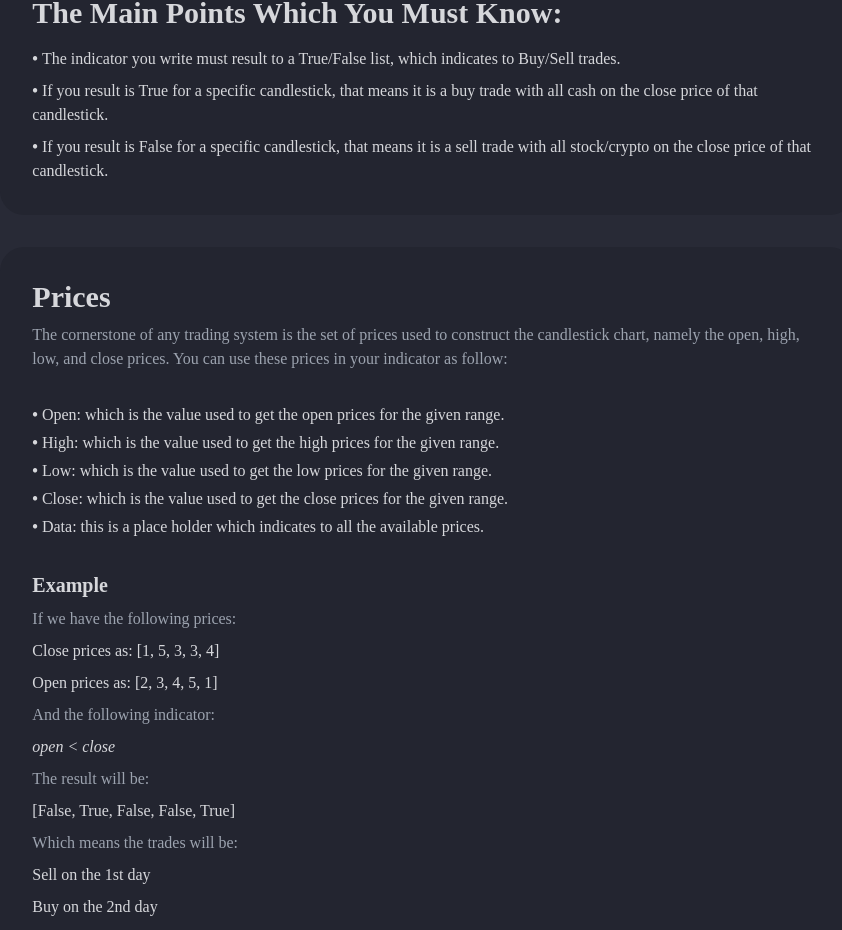
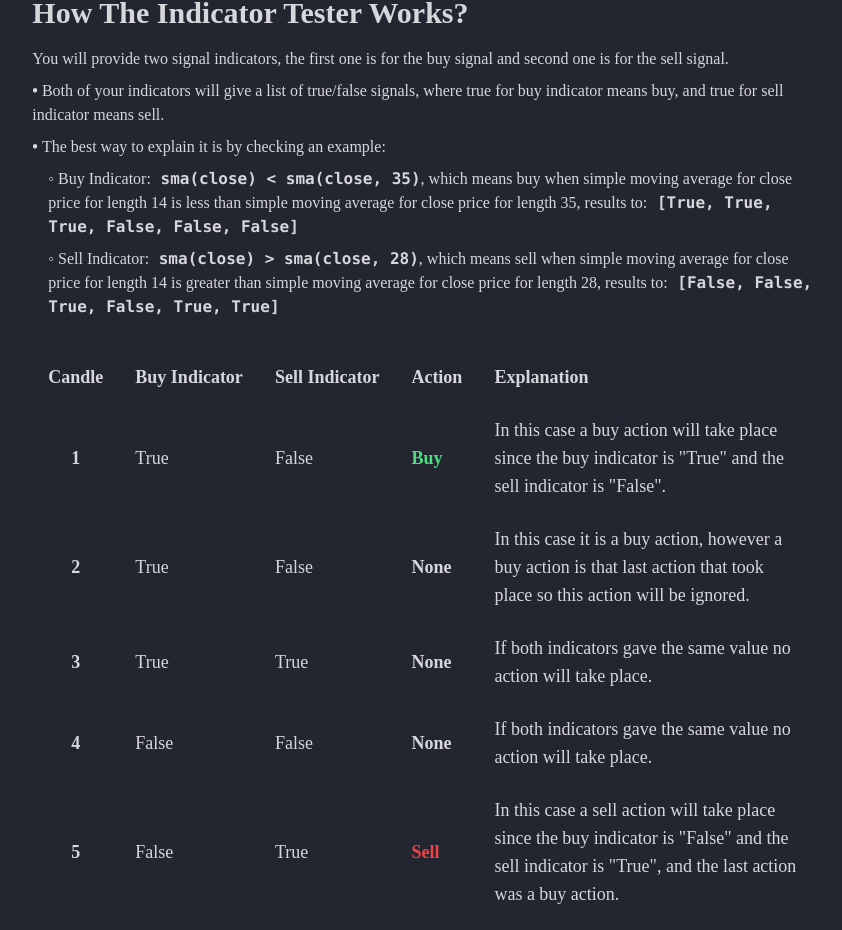
Before and after one commit to IndicatorTester/indicator-teste-ui, a Next.js app: page /guidelines/writing-indicators in a window 1280 px wide. Shown: the part 569-1499 px from the top of the page, without its empty margins (213-1055 px from the left). Built offline with nearby package versions, Linux system fonts and the light colour scheme; no server answers.

Commit message:
Update write indicator guidelines for two indicators support

```diff
--- a/app/features/indicator-tester/FormView.tsx
+++ b/app/features/indicator-tester/FormView.tsx
@@ -354,7 +354,7 @@ const FormView: React.FC<FormViewProps> = ({
                             defaultValue={
                                 buyIndicator.length === 0 ? "" : buyIndicator
                             }
-                            placeholder="Buy If: ex: sma(close) < sma(close, 35)"
+                            placeholder="Buy When. Example: sma(close) < sma(close, 35)"
                             onChange={handleBuyIndicatorChange}
                         ></textarea>
                         {buyIndicatorMessage.length !== 0 ? (
@@ -369,7 +369,7 @@ const FormView: React.FC<FormViewProps> = ({
                             defaultValue={
                                 sellIndicator.length === 0 ? "" : sellIndicator
                             }
-                            placeholder="Sell If: ex: ema(close) < ema(close, 28)"
+                            placeholder="Sell When. Example: sma(close) > sma(open, 28)"
                             onChange={handleSellIndicatorChange}
                         ></textarea>
                         {sellIndicatorMessage.length !== 0 ? (
--- a/app/guidelines/writing-indicators/page.tsx
+++ b/app/guidelines/writing-indicators/page.tsx
@@ -37,26 +37,143 @@ const WritingIndicators = () => {
                 </div>
                 <div className="w-full bg-base-200 p-8 rounded-3xl flex flex-col space-y-4 h-fit">
                     <h1 className="text-3xl font-bold">
-                        The Main Points Which You Must Know:
+                        How The Indicator Tester Works?
                     </h1>
                     <div className="flex flex-col space-y-2">
                         <p>
-                            <span className="font-black">• </span>The indicator
-                            you write must result to a True/False list, which
-                            indicates to Buy/Sell trades.
+                            You will provide two signal indicators, the first
+                            one is for the buy signal and second one is for the
+                            sell signal.
                         </p>
                         <p>
-                            <span className="font-black">• </span>If you result
-                            is True for a specific candlestick, that means it is
-                            a buy trade with all cash on the close price of that
-                            candlestick.
+                            <span className="font-black">• </span>Both of your
+                            indicators will give a list of true/false signals,
+                            where true for buy indicator means buy, and true for
+                            sell indicator means sell.
                         </p>
                         <p>
-                            <span className="font-black">• </span>If you result
-                            is False for a specific candlestick, that means it
-                            is a sell trade with all stock/crypto on the close
-                            price of that candlestick.
+                            <span className="font-black">• </span>The best way
+                            to explain it is by checking an example:
                         </p>
+                        <p className="ml-4">
+                            <span className="font-black">◦ </span>Buy Indicator:
+                            <code className="font-bold">
+                                {" "}
+                                sma(close) &lt; sma(close, 35)
+                            </code>
+                            , which means buy when simple moving average for
+                            close price for length 14 is less than simple moving
+                            average for close price for length 35, results to:
+                            <code className="font-bold">
+                                {" "}
+                                [True, True, True, False, False, False]
+                            </code>
+                        </p>
+                        <p className="ml-4">
+                            <span className="font-black">◦ </span>Sell
+                            Indicator:
+                            <code className="font-bold">
+                                {" "}
+                                sma(close) &gt; sma(close, 28)
+                            </code>
+                            , which means sell when simple moving average for
+                            close price for length 14 is greater than simple
+                            moving average for close price for length 28,
+                            results to:
+                            <code className="font-bold">
+                                {" "}
+                                [False, False, True, False, True, True]
+                            </code>
+                        </p>
+                        <div className="h-4"></div>
+                        <div className="overflow-x-auto">
+                            <table className="table text-lg">
+                                <thead className="text-lg text-neutral-content">
+                                    <tr>
+                                        <th>Candle</th>
+                                        <th>Buy Indicator</th>
+                                        <th>Sell Indicator</th>
+                                        <th>Action</th>
+                                        <th>Explanation</th>
+                                    </tr>
+                                </thead>
+                                <tbody>
+                                    <tr className="text-start hover:bg-base-300">
+                                        <th>1</th>
+                                        <td>True</td>
+                                        <td>False</td>
+                                        <td className="font-bold text-green-400">
+                                            Buy
+                                        </td>
+                                        <td>
+                                            In this case a buy action will take
+                                            place since the buy indicator is
+                                            "True" and the sell indicator is
+                                            "False".
+                                        </td>
+                                    </tr>
+                                    <tr className="text-start hover:bg-base-300">
+                                        <th>2</th>
+                                        <td>True</td>
+                                        <td>False</td>
+                                        <td className="font-bold">None</td>
+                                        <td>
+                                            In this case it is a buy action,
+                                            however a buy action is that last
+                                            action that took place so this
+                                            action will be ignored.
+                                        </td>
+                                    </tr>
+                                    <tr className="text-start hover:bg-base-300">
+                                        <th>3</th>
+                                        <td>True</td>
+                                        <td>True</td>
+                                        <td className="font-bold">None</td>
+                                        <td>
+                                            If both indicators gave the same
+                                            value no action will take place.
+                                        </td>
+                                    </tr>
+                                    <tr className="text-start hover:bg-base-300">
+                                        <th>4</th>
+                                        <td>False</td>
+                                        <td>False</td>
+                                        <td className="font-bold">None</td>
+                                        <td>
+                                            If both indicators gave the same
+                                            value no action will take place.
+                                        </td>
+                                    </tr>
+                                    <tr className="text-start hover:bg-base-300">
+                                        <th>5</th>
+                                        <td>False</td>
+                                        <td>True</td>
+                                        <td className="font-bold text-red-500">
+                                            Sell
+                                        </td>
+                                        <td>
+                                            In this case a sell action will take
+                                            place since the buy indicator is
+                                            "False" and the sell indicator is
+                                            "True", and the last action was a
+                                            buy action.
+                                        </td>
+                                    </tr>
+                                    <tr className="text-start hover:bg-base-300">
+                                        <th>6</th>
+                                        <td>False</td>
+                                        <td>True</td>
+                                        <td className="font-bold">None</td>
+                                        <td>
+                                            In this case it is a sell action,
+                                            however a sell action is that last
+                                            action that took place so this
+                                            action will be ignored.
+                                        </td>
+                                    </tr>
+                                </tbody>
+                            </table>
+                        </div>
                     </div>
                 </div>
                 <div className="w-full bg-base-200 p-8 rounded-3xl flex flex-col space-y-8 h-fit">
```
Also changed, not shown: app/constants/indicators.json (+4 -4 lines).
